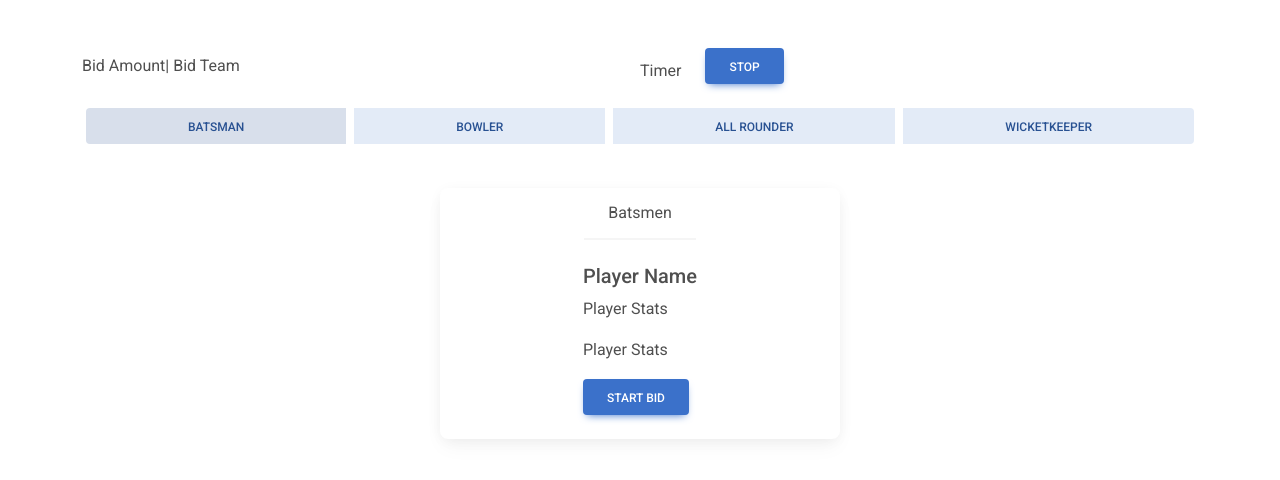
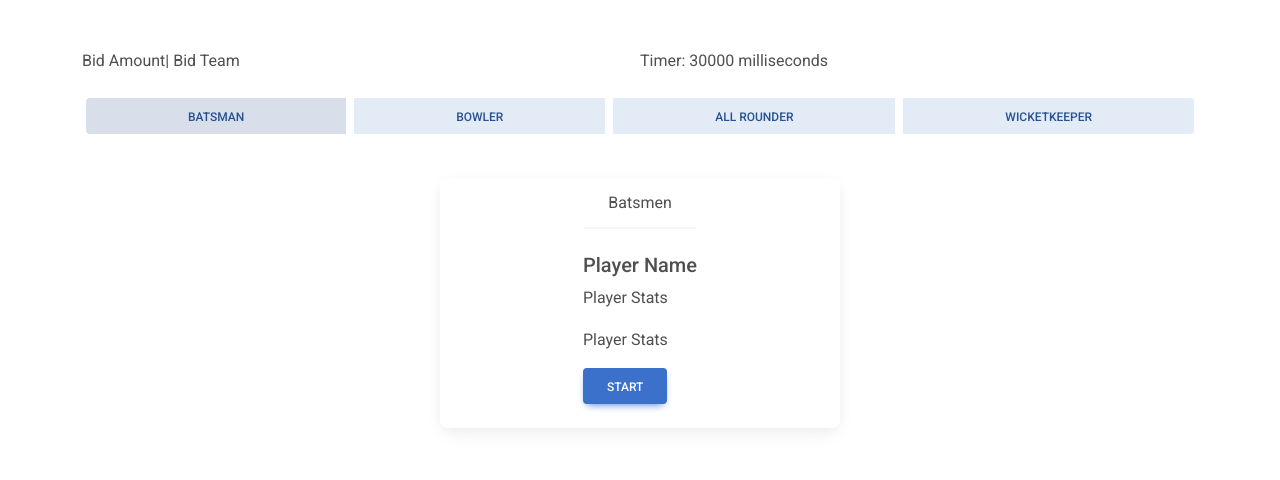
Before and after one commit to tanvi-012/ipl-project, a React (Create React App) app: page /admindb in a window 1280 px wide. Both pictures are taken after a click on the button "BATSMAN". Shown: the top 480 px of the page. Built offline with nearby package versions, Linux system fonts and the light colour scheme.

Commit message:
added_timer

```diff
--- a/package.json
+++ b/package.json
@@ -10,9 +10,11 @@
     "mdb-react-ui-kit": "^7.0.0",
     "react": "^18.2.0",
     "react-bootstrap": "^2.9.1",
+    "react-countdown": "^2.3.5",
     "react-dom": "^18.2.0",
     "react-router-dom": "^6.20.1",
     "react-scripts": "5.0.1",
+    "react-timer-hook": "^3.0.7",
     "web-vitals": "^2.1.4"
   },
   "scripts": {
--- a/src/Components/admin_dashboard/admin_dashboard.js
+++ b/src/Components/admin_dashboard/admin_dashboard.js
@@ -1,47 +1,86 @@
-import React from 'react';
+import React, { useState, useEffect } from 'react';
 import { MDBRow, MDBCol,MDBBtn,MDBContainer, MDBBtnGroup ,MDBCard,
     MDBCardHeader,
     MDBCardBody,
     MDBCardTitle,
     MDBCardText} from 'mdb-react-ui-kit';
 
-export default function AdminDashboard() {
+
+export default function AdminDashboard(){
+    const [milliseconds, setMilliseconds] = useState(30000);
+    const [isRunning, setIsRunning] = useState(false);
+    const [isCardVisible, setCardVisibility]= useState(false);
+
+    const handleCardClick = () => {
+        setCardVisibility(!isCardVisible);
+    };
+
+    useEffect(() => {
+      let intervalId;
+
+      if (isRunning && milliseconds>0) {
+        intervalId = setInterval(() => {
+          setMilliseconds((prevMilliseconds) => prevMilliseconds -1);
+        },1);
+    }else if (milliseconds === 0)
+            {
+              handleCompletion();
+            }
+
+            return ()=> clearInterval(intervalId);
+          },[isRunning,milliseconds]);
+
+
+    const handleStartStop = () => {
+      setIsRunning((prevIsRunning) => !prevIsRunning);
+    };
+
+    const handleReset = () => {
+      setMilliseconds(30000);
+      setIsRunning(false);
+    };
+
+    const handleCompletion = () => {
+        setCardVisibility(!isCardVisible);
+      console.log('Timer Completed!');
+      setMilliseconds(30000);
+      setIsRunning(false);
+    };
     return (
     <MDBContainer className='my-5'>
         <MDBRow className='g-0 d-flex align-items-center'>
             <MDBCol md='6'><div>Bid Amount| Bid Team</div></MDBCol>
             <MDBCol md='6'>
-                Timer
-                <MDBBtn className="mx-4 w-30">Stop</MDBBtn>
+            Timer: {milliseconds} milliseconds
             </MDBCol>
         </MDBRow>
         <MDBRow className='g-0 d-flex align-items-center' style={{paddingTop:'20px',paddingBottom:'20px'}}>
             <MDBBtnGroup shadow='0'>
-            <MDBBtn color='secondary' style={{margin:'4px'}}>
+            <MDBBtn color='secondary' onClick={handleReset&&handleCardClick} style={{margin:'4px'}}>
             Batsman
             </MDBBtn>
-            <MDBBtn color='secondary' style={{margin:'4px'}}>
+            <MDBBtn color='secondary'onClick={handleReset&&handleCardClick} style={{margin:'4px'}}>
             Bowler
             </MDBBtn>
-            <MDBBtn color='secondary' style={{margin:'4px'}}>
+            <MDBBtn color='secondary' onClick={handleReset&&handleCardClick} style={{margin:'4px'}}>
             All Rounder
             </MDBBtn>
-            <MDBBtn color='secondary' style={{margin:'4px'}}>
+            <MDBBtn color='secondary' onClick={handleReset&&handleCardClick} style={{margin:'4px'}}>
             Wicketkeeper
             </MDBBtn>
         </MDBBtnGroup>
         </MDBRow>
         <MDBRow className='g-0 d-flex align-items-center' style={{paddingTop:'20px',paddingBottom:'20px'}}>
             <MDBCol className='d-flex align-items-center'>
-            <MDBCard style={{width:'400px',alignItems:'center', margin:'0 auto'}}>
+            {isCardVisible&& (<MDBCard style={{width:'400px',alignItems:'center', margin:'0 auto'}}>
                 <MDBCardHeader>Batsmen</MDBCardHeader>
                 <MDBCardBody>
                     <MDBCardTitle>Player Name</MDBCardTitle>
                     <MDBCardText>Player Stats</MDBCardText>
                     <MDBCardText>Player Stats</MDBCardText>
-                    <MDBBtn href='#'>Start Bid</MDBBtn>
+                    <MDBBtn onClick={handleStartStop}>{isRunning ? 'Stop' : 'Start'}</MDBBtn>
                 </MDBCardBody>
-            </MDBCard>
+            </MDBCard>)}
             </MDBCol>
         </MDBRow>
       </MDBContainer>
```
Also changed, not shown: 1 other file (tests, documents, lock files or other folders).
